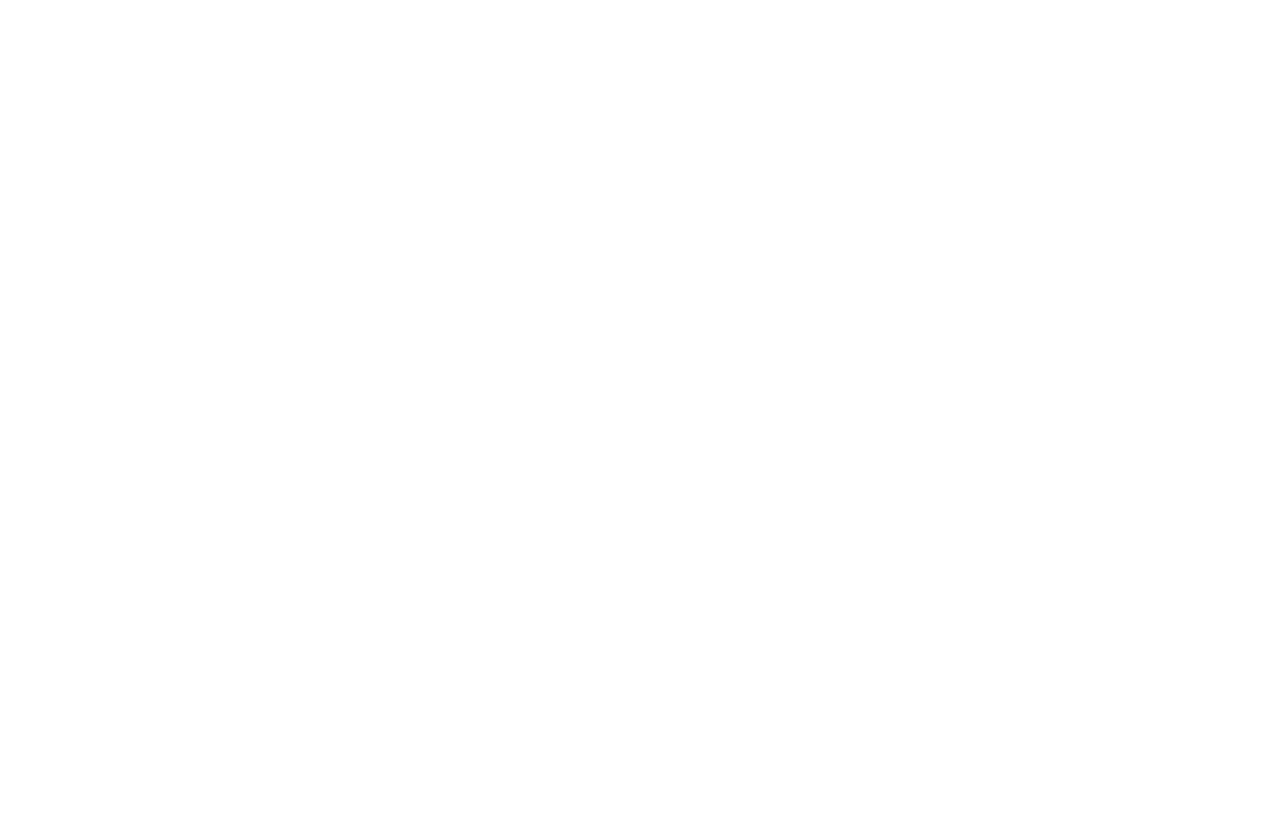
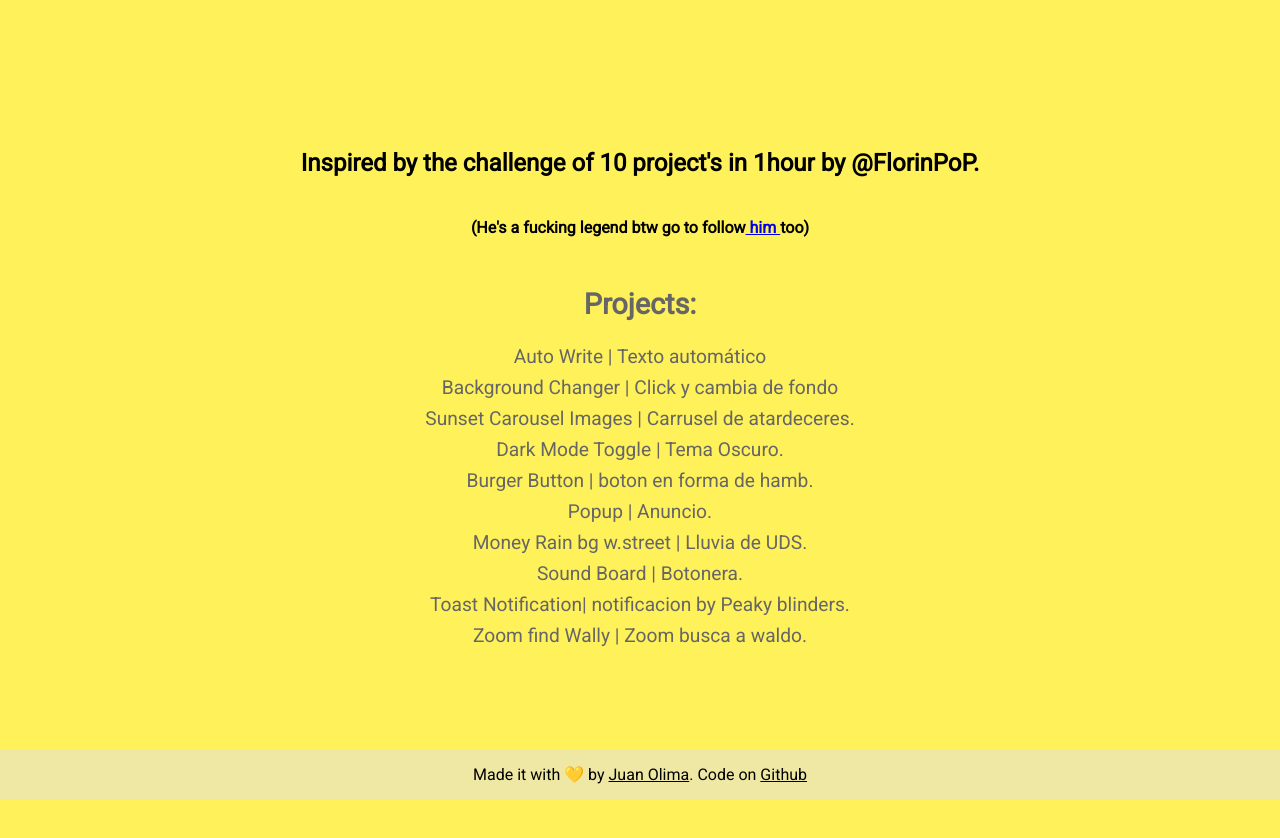
Before and after one commit to jolimadev/10-mini-javascripts-projects, a plain HTML site: page index.html in a window 1280 px wide. Before the commit the page ends 800 px from the top, so only its background shows below. Drawn offline with Linux system fonts and the light colour scheme.

Commit message:
last update
finished and push to main the last 2 mini project's.

```diff
--- /dev/null
+++ b/burger-button/style.css
@@ -0,0 +1,60 @@
+@import url('https://fonts.googleapis.com/css2?family=Roboto&display=swap');
+
+
+* {
+    box-sizing: border-box;
+}
+
+body {
+    display: flex;
+    align-items: center;
+    justify-content: center;
+    font-family: "Roboto", sans-serif;
+    margin: 0;
+    min-height: 100vh;
+}
+
+button {
+    background-color: rgb(211, 46, 46);
+    border: none;
+    color: white;
+    position: fixed;
+    top: 20px;
+    right: 20px;
+    padding: 1rem;
+    transition: transform 0.3s ease-in-out;
+}
+
+button.active {
+    transform: translateX(-100px);
+}
+
+nav {
+    background-color:rgb(211, 46, 46);
+    position: fixed;
+    top: 0;
+    right: 0;
+    height: 100vh;
+    padding: 2rem;
+    transform: translateX(100%);
+    transition: transform 0.3s ease-in-out;
+}
+
+nav.active {
+    transform: translateX(0);
+}
+
+nav ul {
+    padding: 0;
+    list-style-type: none;
+    margin: 0;
+}
+
+nav ul li {
+    padding: 1rem 0;
+}
+
+nav a {
+    color: white;
+    text-decoration: none;
+}
--- a/index.html
+++ b/index.html
@@ -5,10 +5,72 @@
     <meta http-equiv="X-UA-Compatible" content="IE=edge">
     <meta name="viewport" content="width=device-width, initial-scale=1.0">
     <link rel="stylesheet" href="style.css">
-    <title>Pop out</title>
-    <script src="script.js"></script>
+    <title>10 mini JavaScript Project's</title>
+
 </head>
 <body>
+    <h2>Inspired by the challenge of 10 project's in 1hour by @FlorinPoP.</h2>
+    <h4><strong>(He's a fucking legend btw go to follow<a href="https://www.florin-pop.com/"> him </a> too) </strong></h4>
+
+    <h3>Projects:</h3>
+    <ul>
+        <li>
+            <a target="_blank" href="autowrite/index.html">Auto Write | Texto automático</a>
+        </li>
+
+        <li>
+            <a target="_blank" href="background-changer/index.html"
+                >Background Changer | Click y cambia de fondo</a>
+        </li>
+
+        <li>
+            <a target="_blank" href="Sunset-carousel-img/index.html">Sunset Carousel Images | Carrusel de atardeceres.</a>
+        </li>
+
+        <li>
+            <a target="_blank" href="Dark mode Toggle/index.html"
+                >Dark Mode Toggle | Tema Oscuro.</a>
+        </li>
+
+        <li>
+            <a target="_blank" href="burger-button/index.html">Burger Button | boton en forma de hamb.</a>
+        </li>
+
+        <li>
+            <a target="_blank" href="pop out/index.html">Popup | Anuncio.</a>
+        </li>
+
+        <li>
+            <a target="_blank" href="moneyrain/index.html">Money Rain bg w.street | Lluvia de UDS.</a>
+        </li>
+
+        <li>
+            <a target="_blank" href="sound-board/index.html">Sound Board | Botonera.</a>
+        </li>
+
+        <li>
+            <a target="_blank" href="toastNotification/index.html"
+                >Toast Notification| notificacion by Peaky blinders.</a>
+        </li>
+
+        <li>
+            <a target="_blank" href="zoom-effect-wally/index.html">Zoom find Wally | Zoom busca a waldo.</a>
+        </li>
+    </ul>
+
+    <footer>
+        Made it with 💛 by
+        <a target="_blank" href="https://olimajs.github.io/Portfolio/">Juan Olima</a>.
+        Code on
+        <a
+            target="_blank"
+            href="https://github.com/olimajs/jscripts-mini-projects"
+            >Github</a>
+    </footer>
+
+
+
+
 
 </body>
 </html>
--- a/style.css
+++ b/style.css
@@ -6,5 +6,48 @@
 }
 
 body {
-    font-family: 'Roboto', sans-serif;
+    background-color: #fff159;
+    display: flex;
+    flex-direction: column;
+    align-items: center;
+    justify-content: center;
+    font-family: "Roboto", sans-serif;
+    margin: 0 0 3rem;
+    min-height: 100vh;
 }
+
+h3 {
+    color: #666;
+    font-size: 1.8rem;
+    margin-bottom: 0;
+}
+
+ul {
+    list-style-type: none;
+    padding: 0;
+}
+
+li {
+    margin: 0.5rem 0;
+    text-align: center;
+}
+
+li a {
+    color: #666;
+    font-size: 1.2rem;
+    text-decoration: none;
+}
+
+footer {
+    background-color: #eee8a4;
+    color: black;
+    padding: 1rem;
+    text-align: center;
+    position: fixed;
+    bottom: 0;
+    width: 100%;
+}
+
+footer a {
+    color: black;
+}
--- /dev/null
+++ b/zoom-effect-wally/style.css
@@ -0,0 +1,30 @@
+@import url('https://fonts.googleapis.com/css2?family=Roboto&display=swap');
+
+
+*{
+    box-sizing: border-box;
+}
+
+body {
+    background-color: rgb(215, 209, 221);
+    display: flex;
+    align-items: center;
+    justify-content: center;
+    font-family: "Roboto", sans-serif;
+    margin: 0;
+    min-height: 100vh;
+}
+
+#container {
+    box-shadow: 3px 3px 4px rgba(0, 0, 0, 0.3);
+    height: 500px;
+    width: 500px;
+    overflow: hidden;
+}
+
+img {
+    transform-origin: center center;
+    object-fit: cover;
+    height: 100%;
+    width: 100%;
+}
```
Also changed, not shown: burger-button/index.html (added, +22 -0 lines), burger-button/script.js (added, +8 -0 lines), zoom-effect-wally/index.html (added, +19 -0 lines), zoom-effect-wally/script.js (added, +17 -0 lines), script.js (deleted), 1 other file.
